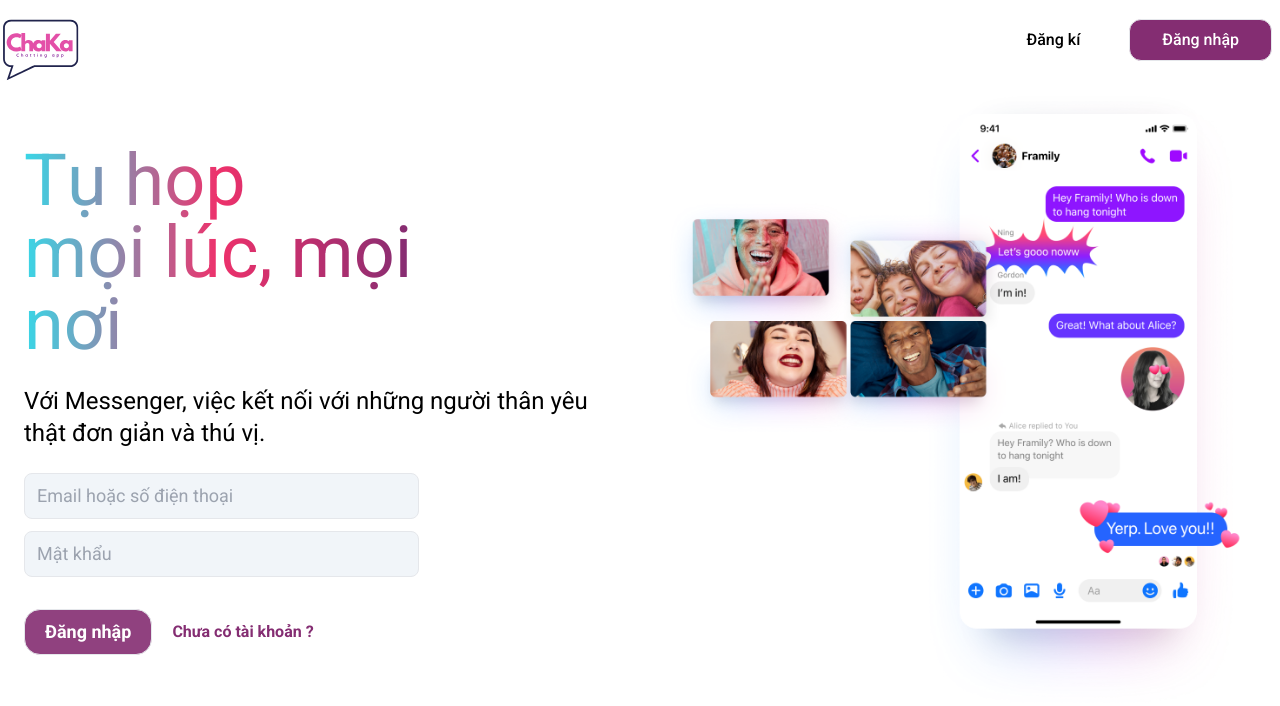
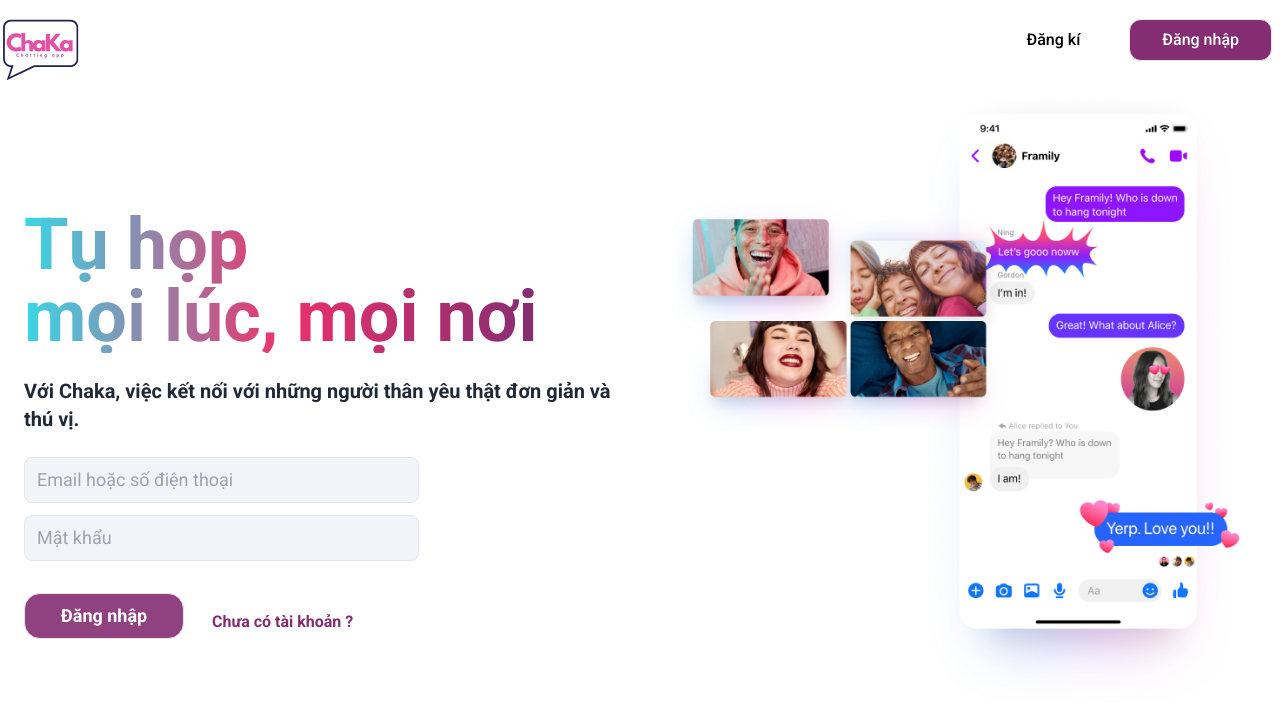
Before and after one commit to hiepsiucap/FE_ChatApp, a React (Create React App) app: page / in a window 1280 px wide. Shown: the top 706 px of the page. Built offline with nearby package versions, Linux system fonts and the light colour scheme; no server answers.

Commit message:
Reponsive HomePage

```diff
--- a/src/Page/Login.js
+++ b/src/Page/Login.js
@@ -19,7 +19,7 @@ const Login = () => {
     if (data.error) {
       await Swal.fire({
         title: "Đăng nhập thất bại",
-        text: data.message,
+        text: data?.message || "Lôĩ không xác định !",
         icon: "error",
       });
     } else {
--- a/src/component/Hero.js
+++ b/src/component/Hero.js
@@ -29,13 +29,13 @@ const Hero = () => {
 
   return (
     <section className=" flex  px-6  space-x-12 justify-between items-center">
-      <div className=" w-1/2 ">
-        <p className=" text-7xl bg-gradient-to-r from-primary via-secondary to-background inline-block text-transparent bg-clip-text font-Roboto">
-          Tụ họp <br></br> mọi lúc, mọi <br></br>nơi
+      <div className=" w-full m-auto md:w-1/2  ">
+        <p className=" text-5xl md:text-7xl leading-tight md:pt-12  pt-20 font-bold bg-gradient-to-r from-primary via-secondary to-background inline-block text-transparent bg-clip-text font-Roboto">
+          Tụ họp <br></br> mọi lúc, mọi <br className=" hidden"></br>nơi
         </p>
-        <p className=" text-2xl pt-6 font-Roboto">
-          Với Messenger, việc kết nối với những người thân yêu thật đơn giản và
-          thú vị.
+        <p className=" text-xl font-bold max-w-96 md:max-w-fit text-gray-800 pt-6 font-Roboto">
+          Với Chaka, việc kết nối với những người thân yêu thật đơn giản và thú
+          vị.
         </p>
         <form
           onSubmit={onSubmitHandler}
@@ -44,32 +44,32 @@ const Hero = () => {
           <input
             type="text"
             placeholder="Email hoặc số điện thoại"
-            className=" font-Roboto px-3 py-2 bg-slate-100 text-Roboto text-lg border  w-2/3 rounded-lg"
+            className=" font-Roboto px-3 py-2 bg-slate-100 text-Roboto text-lg border  w-2/3 rounded-lg min-w-72"
             value={username}
             onChange={(e) => ChangeEmail(e.target.value)}
           />
           <input
             type="text"
             placeholder="Mật khẩu"
-            className=" font-Roboto px-3 py-2 bg-slate-100 text-Roboto text-lg border  w-2/3 rounded-lg"
+            className=" font-Roboto px-3 py-2 bg-slate-100 text-Roboto text-lg border  w-2/3 rounded-lg min-w-72"
             value={password}
             onChange={(e) => ChangePassword(e.target.value)}
           />
           <div className=" pt-2"></div>
-          <div className=" flex space-x-5 items-center">
-            <button className=" rounded-2xl border w-fit px-5 py-2 text-lg bg-background text-white font-bold font-Roboto bg-opacity-90">
+          <div className=" flex flex-col space-y-3 md:flex-row md:space-x-5 md:items-center   ">
+            <button className=" rounded-2xl border w-fit px-5 py-2 text-lg bg-background min-w-40 text-white font-bold font-Roboto bg-opacity-90">
               Đăng nhập
             </button>
             <Link
               to="/signup"
-              className=" text-background font-bold font-Roboto "
+              className=" text-background px-2 font-bold font-Roboto "
             >
               Chưa có tài khoản ?
             </Link>
           </div>
         </form>
       </div>
-      <div className=" w-1/2">
+      <div className=" hidden md:w-1/2 md:block ">
         <img src={HeroPic} alt="" />
       </div>
     </section>
```
